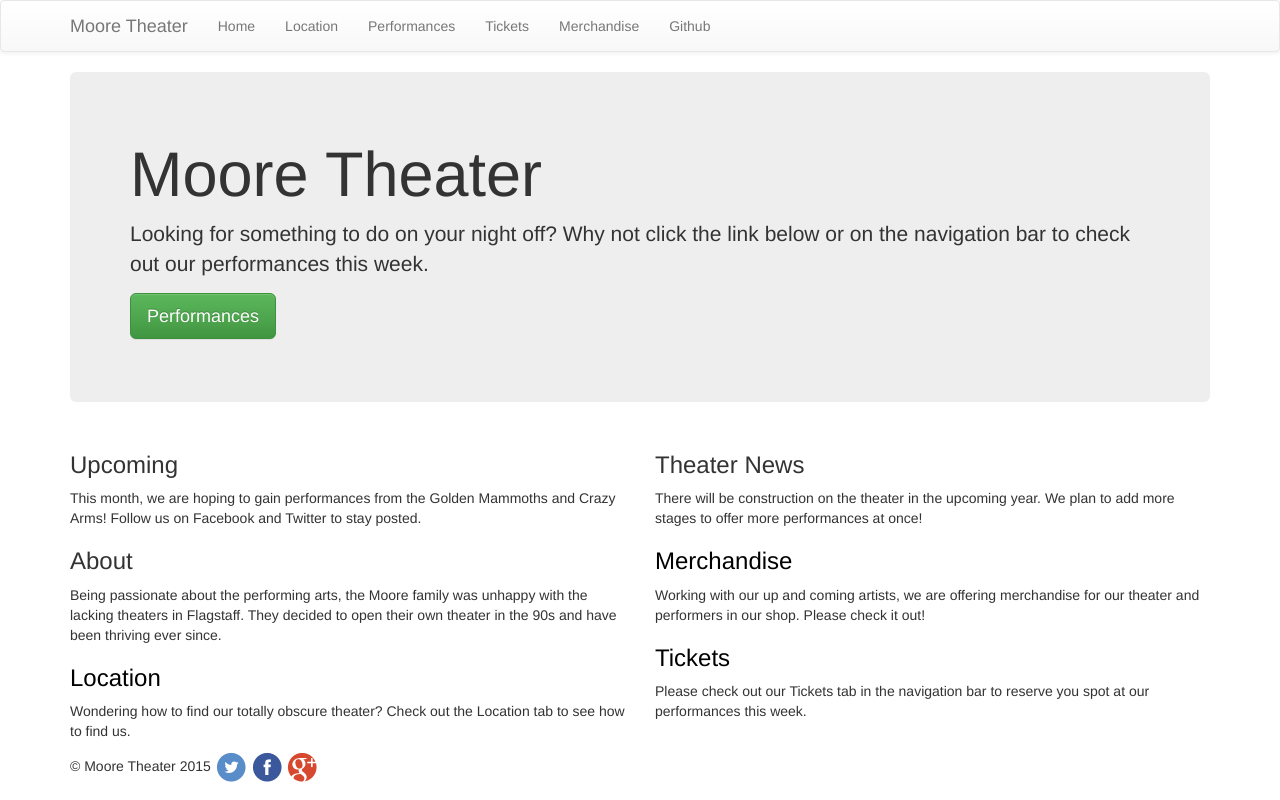
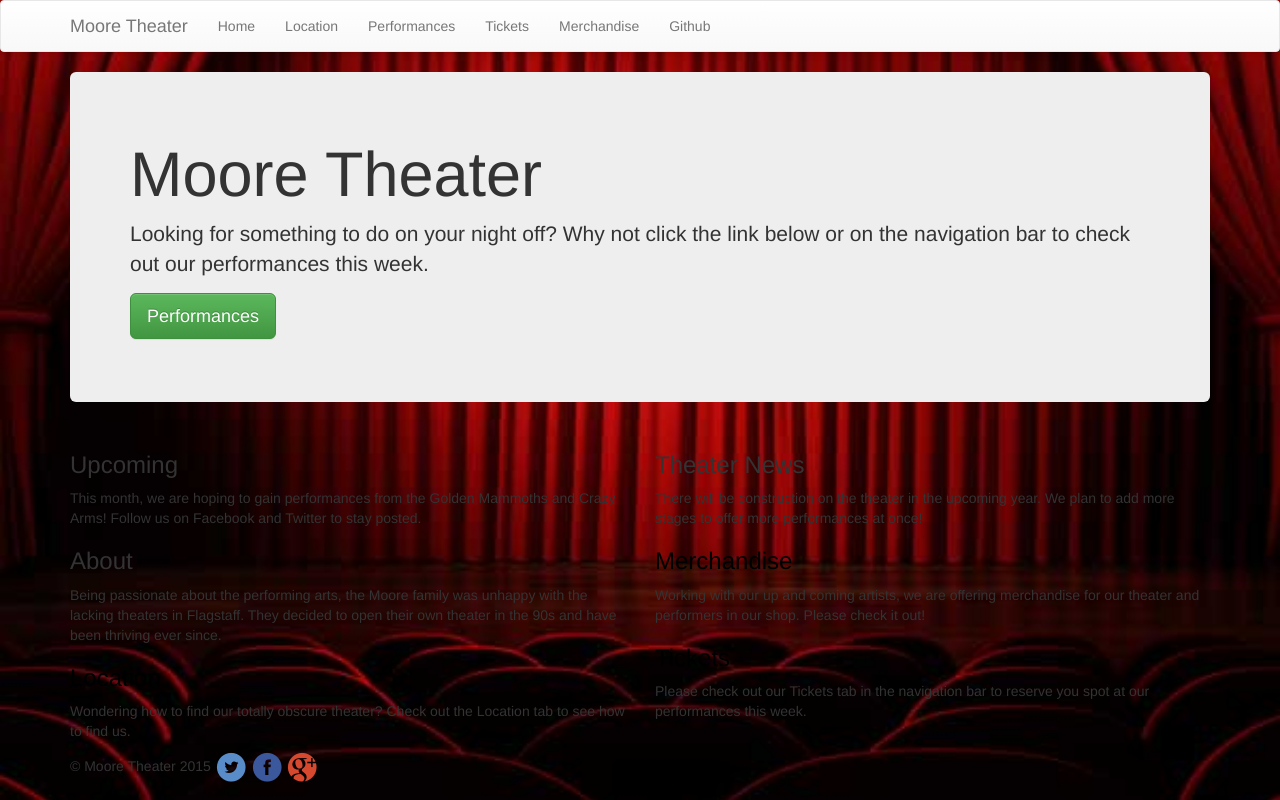
Before and after one commit to sk367/cs399_Theater, a Django app: page / in a window 1280 px wide. Run offline with Django 3.2, Linux system fonts and the light colour scheme; parts of the project's set-up code (start-up, migrations or seed data) failed here and were passed over; some libraries are stand-ins or nearby versions.

Commit message:
Background Added
Let me know if you guys like it or not

```diff
--- /dev/null
+++ b/cs399_Theater/main/static/css/custom.css
@@ -0,0 +1,7 @@
+body {
+	background: url('../assets/bg.jpg') no-repeat center center fixed;
+	-webkit-background-size: cover;
+    -moz-background-size: cover;
+    background-size: cover;
+    -o-background-size: cover;
+}
--- a/cs399_Theater/main/templates/base.html
+++ b/cs399_Theater/main/templates/base.html
@@ -11,7 +11,7 @@
 	<script src="https://maxcdn.bootstrapcdn.com/bootstrap/3.3.2/js/bootstrap.min.js"></script>
 
 	<!-- Custom CSS -->
-	<link rel="stylesheet" href="\static\css\master.css">
+	<link rel="stylesheet" href="\static\css\custom.css">
 
 	<!-- Fonts -->
 	<link href="http://fonts.googleapis.com/css?family=Open+Sans:300italic,400italic,600italic,700italic,800italic,400,300,600,700,800" rel="stylesheet" type="text/css">
```
